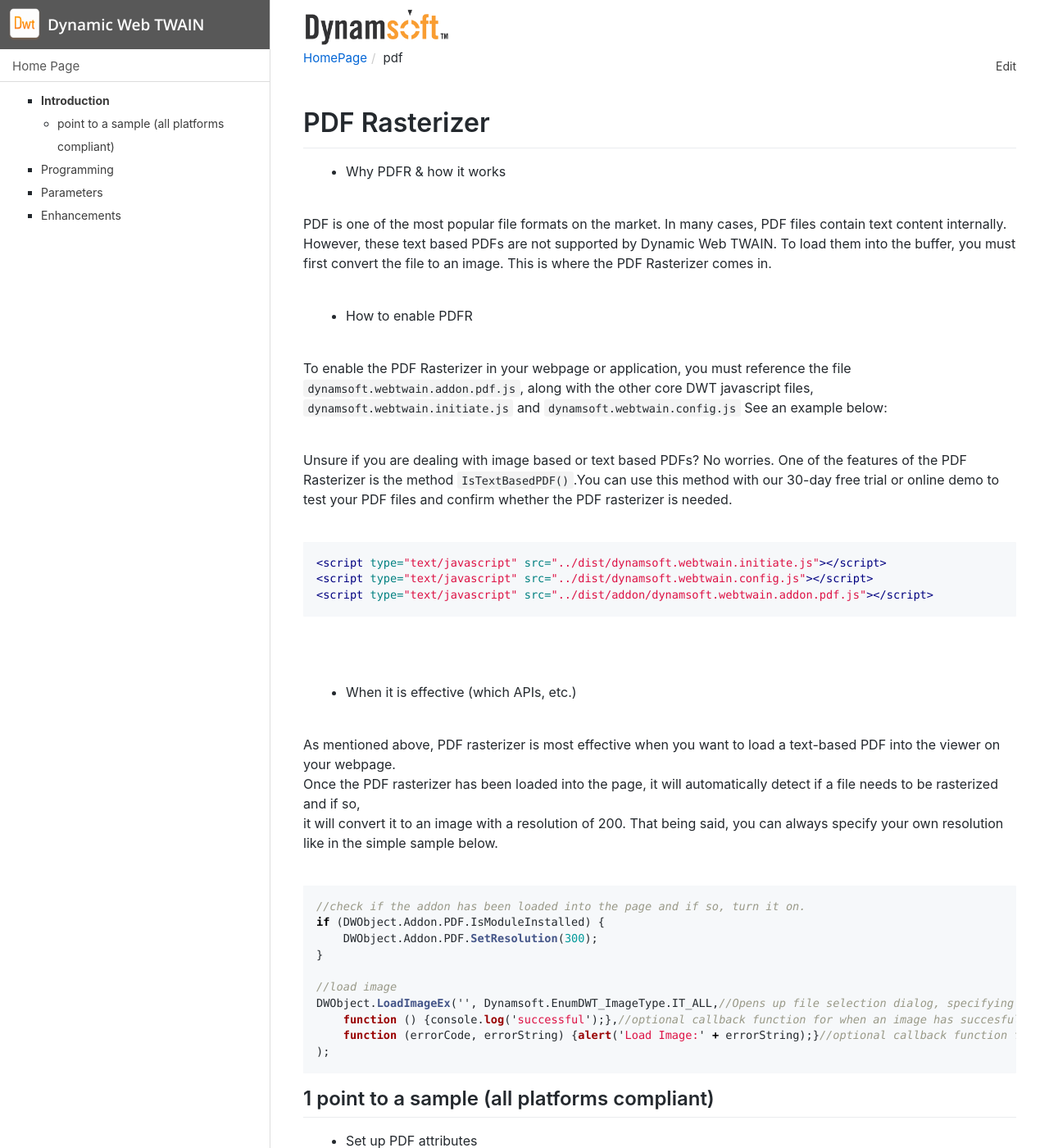
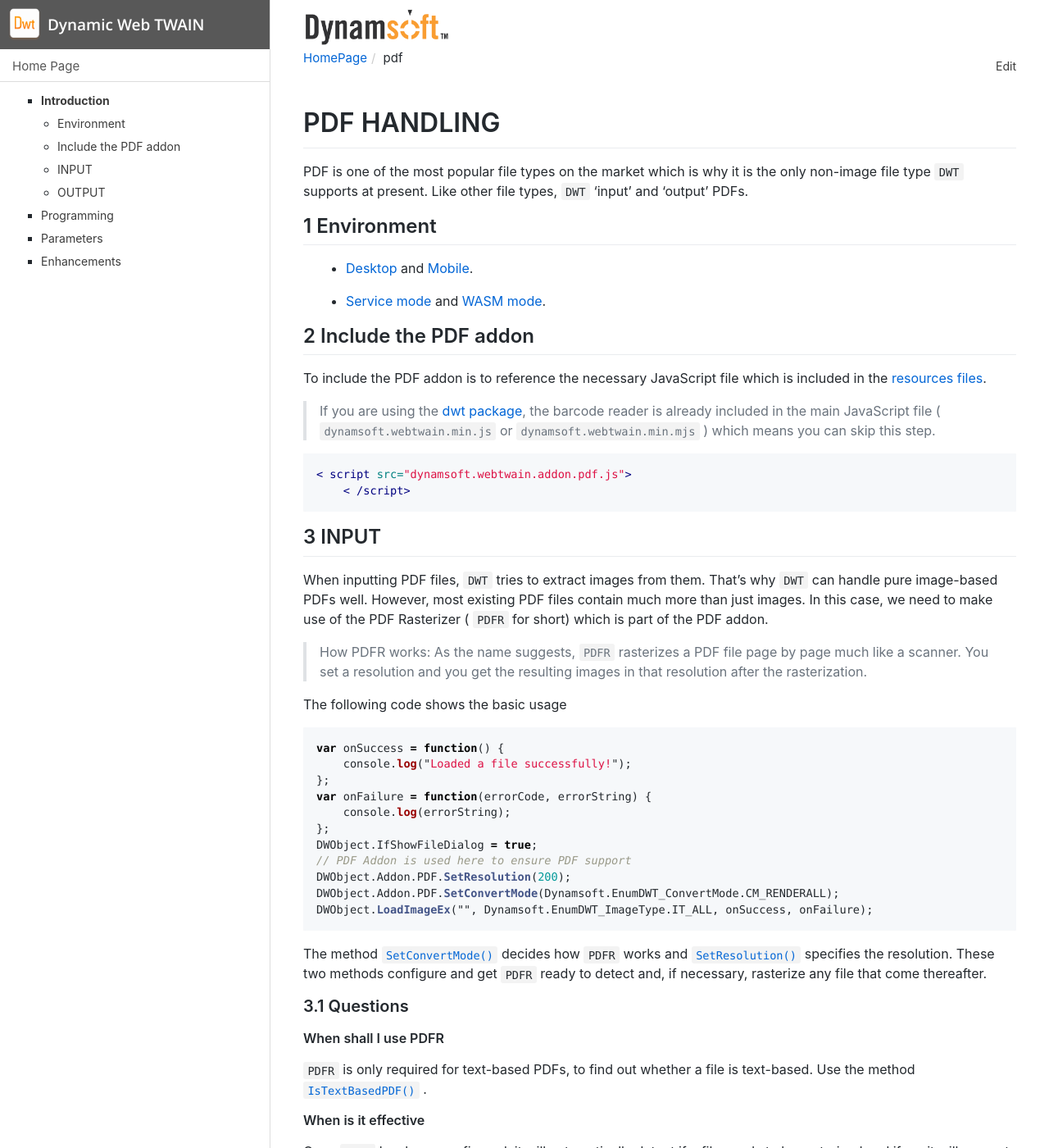
Before and after one commit to sprice89/dwt-docs, a Jekyll site: the page built from indepth/pdf.md, in a window 1280 px wide and 1400 px high. Shown: the whole window at 82% size. Built offline with Jekyll 4.4.1, drawn with Linux system fonts in a browser that asks for light colours; comment, search, counter and statistics services are not loaded; some of the changed text lies outside the part shown.

Commit message:
pdf done, upgrade most done

````diff
--- a/indepth/pdf.md
+++ b/indepth/pdf.md
@@ -5,54 +5,100 @@ description: "TOADD"
 title: "TOADD"
 ---
 
-# PDF Rasterizer
+# PDF HANDLING
 
+PDF is one of the most popular file types on the market which is why it is the only non-image file type `DWT` supports at present. Like other file types, `DWT` 'input' and 'output' PDFs.
 
-* Why PDFR & how it works<br><br>
+## Environment
 
-PDF is one of the most popular file formats on the market. In many cases, PDF files contain text content internally. However, these text based PDFs are not supported by Dynamic Web TWAIN. To load them into the buffer, you must first convert the file to an image. This is where the PDF Rasterizer comes in.<br><br>
+* [Desktop]({{site.getstarted}}platform.html#browsers-on-desktop-devices) and [Mobile]({{site.getstarted}}platform.html#browsers-on-mobile-devices).
 
+* [Service mode]({{site.indepth}}initialize.html#service-mode) and [WASM mode]({{site.indepth}}initialize.html#wasm-mode).
 
+## Include the PDF addon
 
+To include the PDF addon is to reference the necessary JavaScript file which is included in the [resources files]({{site.about}}faqs.html#what-are-the-resources-files).
 
-* How to enable PDFR<br><br>
+> If you are using the [dwt package](https://www.npmjs.com/package/dwt), the barcode reader is already included in the main JavaScript file ( `dynamsoft.webtwain.min.js` or `dynamsoft.webtwain.min.mjs` ) which means you can skip this step.
 
-
-To enable the PDF Rasterizer in your webpage or application, you must reference the file `dynamsoft.webtwain.addon.pdf.js`, along with the  other core DWT javascript files,  `dynamsoft.webtwain.initiate.js` and `dynamsoft.webtwain.config.js` See an example below:<br><br>
-
-Unsure if you are dealing with image based or text based PDFs? No worries. One of the features of the PDF Rasterizer is the method `IsTextBasedPDF()`.You can use this method with our 30-day free trial or online demo to test your PDF files and confirm whether the PDF rasterizer is needed.<br><br>
-
-```html
-<script type="text/javascript" src="../dist/dynamsoft.webtwain.initiate.js"></script>
-<script type="text/javascript" src="../dist/dynamsoft.webtwain.config.js"></script>
-<script type="text/javascript" src="../dist/addon/dynamsoft.webtwain.addon.pdf.js"></script>
-```
-<br><br>
-
-
-* When it is effective (which APIs, etc.)<br><br>
-
-As mentioned above, PDF rasterizer is most effective when you want to load a text-based PDF into the viewer on your webpage.<br>
-Once the PDF rasterizer has been loaded into the page, it will automatically detect if a file needs to be rasterized and if so, <br>
-it will convert it to an image with a resolution of 200. That being said, you can always specify your own resolution like in the simple sample below.
-<br><br>
-```javascript
-//check if the addon has been loaded into the page and if so, turn it on.
-if (DWObject.Addon.PDF.IsModuleInstalled) {
-    DWObject.Addon.PDF.SetResolution(300);
-}
-
-//load image
-DWObject.LoadImageEx('', Dynamsoft.EnumDWT_ImageType.IT_ALL,//Opens up file selection dialog, specifying to show all supported file formats( BMP, JPEG, PNG, TIFF and PDF)
-    function () {console.log('successful');},//optional callback function for when an image has succesfully been loaded
-    function (errorCode, errorString) {alert('Load Image:' + errorString);}//optional callback function for when image loading fails.
-);
+``` html
+< script src="dynamsoft.webtwain.addon.pdf.js">
+    < /script>
 ```
 
+## INPUT
 
+When inputting PDF files, `DWT` tries to extract images from them. That's why `DWT` can handle pure image-based PDFs well. However, most existing PDF files contain much more than just images. In this case, we need to make use of the PDF Rasterizer ( `PDFR` for short) which is part of the PDF addon.
 
+> How PDFR works: As the name suggests, `PDFR` rasterizes a PDF file page by page much like a scanner. You set a resolution and you get the resulting images in that resolution after the rasterization.
 
-## point to a sample (all platforms compliant)
+The following code shows the basic usage
 
+``` javascript
+var onSuccess = function() {
+    console.log("Loaded a file successfully!");
+};
+var onFailure = function(errorCode, errorString) {
+    console.log(errorString);
+};
+DWObject.IfShowFileDialog = true;
+// PDF Addon is used here to ensure PDF support
+DWObject.Addon.PDF.SetResolution(200);
+DWObject.Addon.PDF.SetConvertMode(Dynamsoft.EnumDWT_ConvertMode.CM_RENDERALL);
+DWObject.LoadImageEx("", Dynamsoft.EnumDWT_ImageType.IT_ALL, onSuccess, onFailure);
+```
 
-* Set up PDF attributes
+The method [ `SetConvertMode()` ]({{site.info}}api/Addon_PDF.html#setconvertmode) decides how `PDFR` works and [ `SetResolution()` ]({{site.info}}api/Addon_PDF.html#setresolution) specifies the resolution. These two methods configure and get `PDFR` ready to detect and, if necessary, rasterize any file that come thereafter.
+
+### Questions
+
+#### When shall I use PDFR
+
+`PDFR` is only required for text-based PDFs, to find out whether a file is text-based. Use the method [ `IsTextBasedPDF()` ]({{site.info}}api/Addon_PDF.html#istextbasedpdf) .
+
+#### When is it effective
+
+Once `PDFR` has been configured, it will automatically detect if a file needs to be rasterized and if so, it will convert it to an image(s) with the set resolution. If no resolution is set, the default is 200. `PDFR` is only effective when you input a text-based PDF(s) into the viewer on your webpage. The **inputting** happens when you call any of the following methods
+
+> `PDFR` also works when you drag and drop the file onto the viewer to load it
+
+* [ `LoadImage()` ]({{site.info}}api/input.html#loadimage)
+* [ `LoadImageEx()` ]({{site.info}}api/input.html#loadimageex)
+* [ `LoadImageFromBase64Binary()` ]({{site.info}}api/input.html#loadimagefrombase64binary)
+* [ `LoadImageFromBinary()` ]({{site.info}}api/input.html#loadimagefrombinary)
+* [ `FTPDownload()` ]({{site.info}}api/input.html#ftpdownload)
+* [ `FTPDownloadEx()` ]({{site.info}}api/input.html#ftpdownloadex)
+* [ `HTTPDownload()` ]({{site.info}}api/input.html#httpdownload)
+* [ `HTTPDownloadEx()` ]({{site.info}}api/input.html#httpdownloadex)
+* [ `HTTPDownloadThroughPost()` ]({{site.info}}api/input.html#httpdownloadthroughpost)
+* [ `HTTPDownloadDirectly()` ]({{site.info}}api/input.html#httpdownloaddirectly)
+
+### Other methods
+
+* [ `ConvertToImage()` ]({{site.info}}api/input.html#converttoimage): This method proactively converts a PDF into images.
+* [ `GetConvertMode()` ]({{site.info}}api/input.html#getconvertmode): This method returns the current convert mode.
+* [ `SetPassword()` ]({{site.info}}api/input.html#setpassword): This method sets a password which is used to open encrypted PDF file(s).
+
+## OUTPUT
+
+`DWT` can output one or multiple images in the buffer as PDF file(s). The resulting file(s) is pure image-based, therefore this feature is built into the core module and no addon is required as was covered in the [output]({{site.indepth}}output.html) section.
+
+However, some advanced features are only possible with the help of the PDF addon. At present, that means configuring the resulting file(s) with the API [ `Write.Setup()` ]({{site.info}}api/input.html#writesetup) as shown below
+
+``` javascript
+DWObject.Addon.PDF.Write.Setup({
+    author: "Dynamsoft-Support-Team",
+    compression: Dynamsoft.EnumDWT_PDFCompressionType.PDF_JP2000,
+    creator: "DWT",
+    creationDate: "D:20200930",
+    keyWords: "TWAIN, DWT, Dynamsoft",
+    modifiedDate: "D:20200930",
+    producer: "Dynamsoft Corporation",
+    subject: "Demoing File",
+    title: "Sample PDF Made by DWT",
+    version: "1.5",
+    quality: 80
+});
+DWObject.IfShowFileDialog = true;
+DWObject.SaveAllAsPDF(' ', function() {}, function() {})
+```
````
Also changed, not shown: about/resources.md (+1 -1 lines), indepth/development/Upgrade.md (+61 -36 lines), indepth/input.md (+12 -15 lines), index.md (+1 -1 lines).
